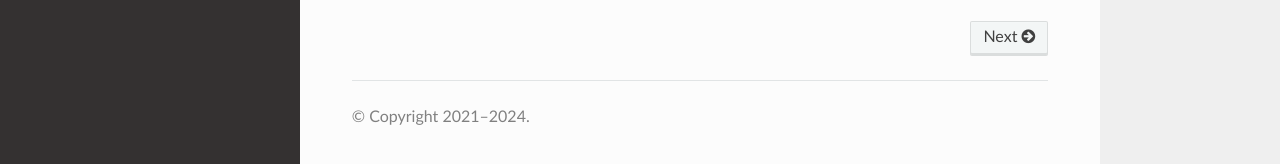
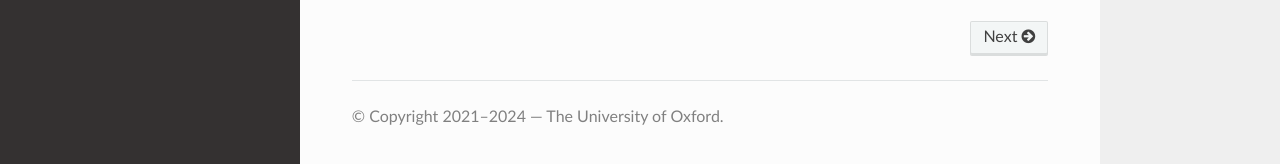
Before and after one commit to oxford-arc/arc-software-guide, a Sphinx documentation site: the page built from docs/source/index.rst, in a window 1280 px wide and 1400 px high, scrolled down 718 px. Shown: the part 1233-1397 px from the top of the window. Built offline with Sphinx 7.4.7 and the Read the Docs theme 3.1.0, drawn with Linux system fonts in a browser that asks for light colours.

Commit message:
Update sphinx and theme, remove version & lang selector
Signed-off-by: Gregory J. L. Tourte <greg.tourte@gmail.com>

```diff
--- a/docs/source/conf.py
+++ b/docs/source/conf.py
@@ -3,12 +3,11 @@
 # -- Project information
 
 project = 'ARC Software Guide'
-copyright = '2021–2024'
-
+copyright = u'2021–2024 — The University of Oxford'
 author = 'The ARC Team'
 
-release = '0.1'
-version = '0.1.0'
+release = ''
+version = ''
 
 # -- General configuration
 
@@ -18,6 +17,7 @@
     'sphinx.ext.autodoc',
     'sphinx.ext.autosummary',
     'sphinx.ext.intersphinx',
+    'sphinx.ext.autosectionlabel',
 ]
 
 intersphinx_mapping = {
@@ -26,14 +26,17 @@
 }
 intersphinx_disabled_domains = ['std']
 
+pygments_style = 'sphinx'
+
 templates_path = ['_templates']
 
 # -- Options for HTML output
 
 html_theme = 'sphinx_rtd_theme'
-
-# -- Options for EPUB output
-epub_show_urls = 'footnote'
+html_theme_options = {
+    'version_selector': False,
+    'language_selector': False,
+}
 
 # -- ARC Customisations
 
@@ -48,3 +51,6 @@
 
 #html_show_copyright = False
 html_show_sphinx = False
+
+# -- Options for EPUB output
+epub_show_urls = 'footnote'
--- a/docs/source/requirements.txt
+++ b/docs/source/requirements.txt
@@ -1,4 +1,4 @@
 # Defining the exact version will make sure things don't break
-sphinx==5.3.0
-sphinx_rtd_theme==1.1.1
+sphinx==8.1.3
+sphinx_rtd_theme==3.0.2
 readthedocs-sphinx-search==0.1.1
```
